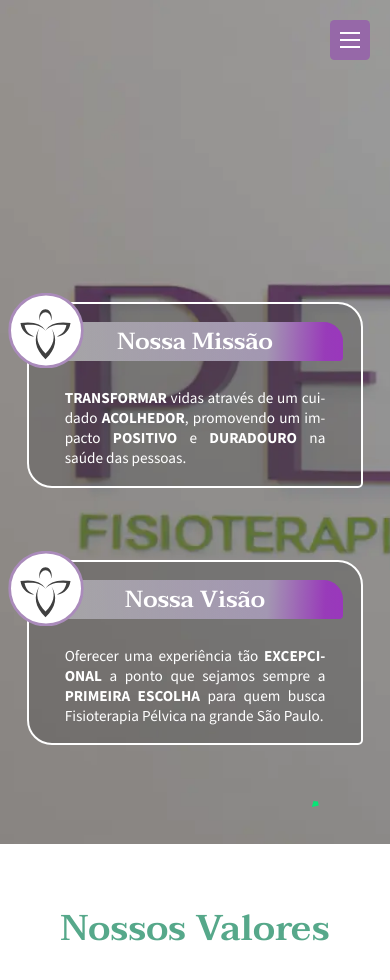
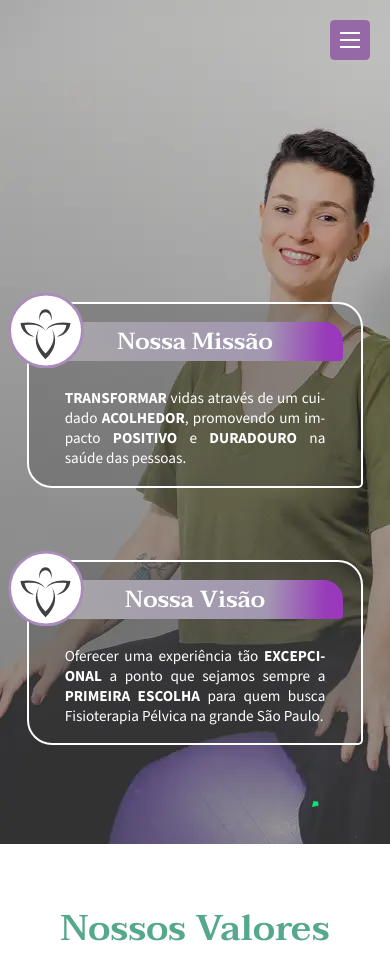
Before and after one commit to blpsoares/Pelvis-Institucional, a React (Vite) app: page /QuemSomos in a window 390 px wide. Shown: the top 980 px of the page. Built offline with nearby package versions, Linux system fonts and the light colour scheme.

Commit message:
feat: foto mobile para o hero

```diff
--- a/src/pages/quemSomos/styles.css
+++ b/src/pages/quemSomos/styles.css
@@ -238,9 +238,9 @@ body {
 }
 @media (max-width: 800px) {
   /* TODO: COLOCAR A FOTO MOBILE */
-  /* .bgHeroQuemSomos {
+  .bgHeroQuemSomos {
     background: url(../../assets/img/webp/bgQuemSomosMobile.webp);
-  } */
+  }
 
   .bgTeam {
     margin: 4rem 0;
```
Also changed, not shown: src/assets/img/webp/bgQuemSomosMobile.webp (added).
